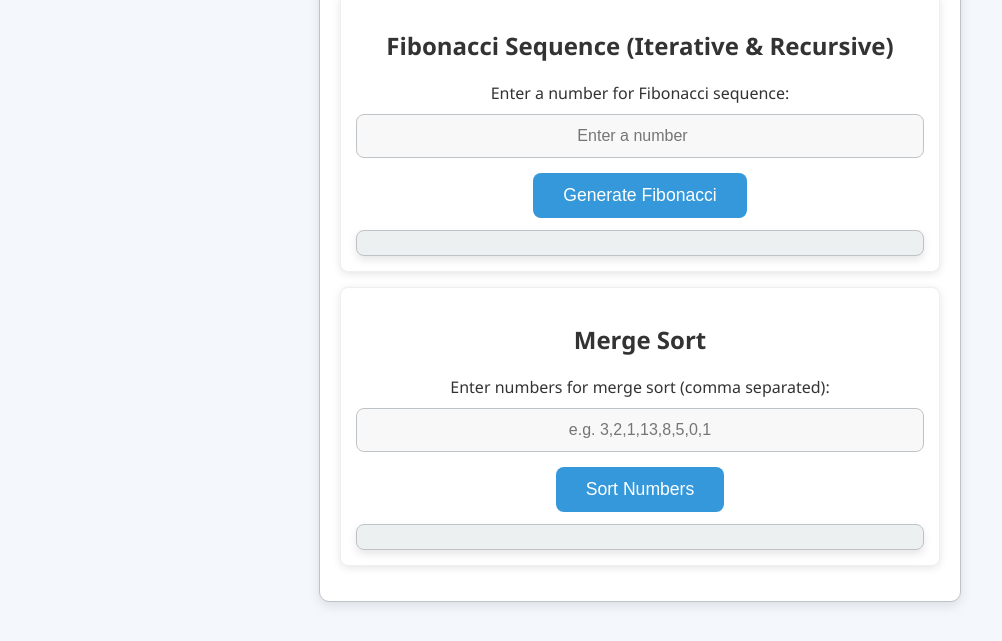
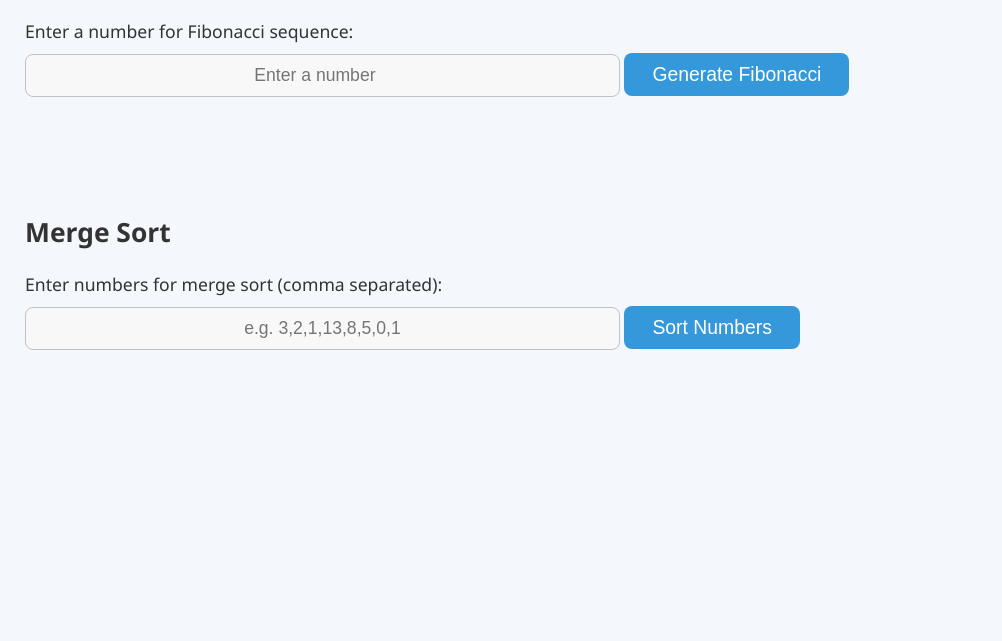
Before and after one commit to Anil-Gollapalli/qtrams_training, a plain HTML site: page recursion-project/index.html in a window 1280 px wide. Shown: the part 159-800 px from the top of the page, without its empty margins (0-1002 px from the left). Drawn offline with Linux system fonts and the light colour scheme.

Commit message:
Safe commit message

```diff
--- a/recursion-project/styles.css
+++ b/recursion-project/styles.css
@@ -1,64 +1,43 @@
-/* Global Styles */
 body {
     font-family: 'Segoe UI', Tahoma, Geneva, Verdana, sans-serif;
     margin: 0;
     padding: 0;
     background-color: #f4f7fc;
+    color: #333;
     display: flex;
-    justify-content: center;
-    align-items: center;
-    height: 100vh;
-    color: #333;
-    overflow: hidden;  /* Prevent scrolling */
+    height: 10%;
+    padding-left: 10px; /* Add padding to the left to avoid content touching edge */
 }
 
-/* Main Container */
-.container {
-    background-color: #ffffff;
-    padding: 20px;  /* Reduced padding */
-    border-radius: 10px;  /* Slightly smaller radius */
-    box-shadow: 0 4px 12px rgba(0, 0, 0, 0.1);
-    width: 100%;
-    max-width: 600px;  /* Reduced max-width */
-    text-align: center;
-    overflow: hidden;
-    border: 1px solid #bdc3c7;  /* Reduced border size */
+h1 {
+    font-size: 2em;
+    margin: 20px 10px; /* Adjusted margin */
+    color: #2c3e50;
+    font-weight: 700;
+    text-align: left;
 }
 
-/* Heading Styles */
-h1 {
-    font-size: 2.2em;  /* Slightly smaller font size */
-    margin-bottom: 20px;  /* Reduced margin */
-    color: #2c3e50;
-    font-weight: 700;
+.section {
+    margin-bottom: 15px;
+    padding: 15px;
+    font-size: 1.1em;
+    text-align: left;
 }
 
-/* Section Styles */
-.section {
-    margin-bottom: 15px;  /* Reduced margin */
-    background-color: #ffffff;
-    padding: 15px;  /* Reduced padding */
-    border-radius: 8px;  /* Smaller radius */
-    box-shadow: 0 2px 8px rgba(0, 0, 0, 0.1);
-    border: 1px solid #ecf0f1;
+input[type="number"],
+input[type="text"] {
+    padding: 10px;
+    width: 70%;
+    margin-top: 10px;
+    margin-bottom: 15px;
+    font-size: 1em;
+    background-color: #f8f8f8;
+    box-sizing: border-box;
+    border: 1px solid #bdc3c7;
+    text-align: center;
+    border-radius: 8px;
 }
 
-/* Input Fields */
-input[type="number"],
-input[type="text"] {
-    padding: 12px;  /* Reduced padding */
-    width: 100%;
-    margin-top: 10px;  /* Reduced margin */
-    margin-bottom: 15px;  /* Reduced margin */
-    border-radius: 8px;  /* Smaller border radius */
-    border: 1px solid #bdc3c7;  /* Reduced border size */
-    font-size: 1em;  /* Smaller font size */
-    background-color: #f8f8f8;
-    box-sizing: border-box;
-    text-align: center;
-}
-
-/* Focus Effect for Inputs */
 input[type="number"]:focus,
 input[type="text"]:focus {
     outline: none;
@@ -66,21 +45,19 @@ input[type="text"]:focus {
     background-color: #e6f7ff;
 }
 
-/* Button Styles */
 button {
-    padding: 12px 30px;  /* Reduced padding */
+    padding: 10px 28px;
     background-color: #3498db;
     color: white;
     border: none;
-    border-radius: 8px;  /* Smaller border radius */
+    border-radius: 8px;
     cursor: pointer;
-    font-size: 1.1em;  /* Slightly smaller font size */
+    font-size: 1.1em;
     transition: background-color 0.3s ease, transform 0.2s ease;
-    margin: 0 auto;
-    display: block;
+    margin: 10px 0;
+    display: inline-block;
 }
 
-/* Button Hover Effect */
 button:hover {
     background-color: #2980b9;
     transform: scale(1.05);
@@ -88,56 +65,34 @@ button:hover {
 
 /* Output Result Styles */
 #fibResult, #mergeSortResult {
-    margin-top: 12px;  /* Reduced margin */
-    font-size: 1em;  /* Slightly smaller font size */
+    margin-top: 5px;
+    font-size: 0.6em;
     font-weight: bold;
     color: #333;
-    padding: 12px;  /* Slightly reduced padding */
-    background-color: #ecf0f1;
-    border-radius: 8px;
-    border: 1px solid #bdc3c7;  /* Reduced border size */
-    box-shadow: 0 4px 8px rgba(0, 0, 0, 0.1);
-    max-width: 100%;
-    margin-left: auto;
-    margin-right: auto;
-    text-align: left;
-    white-space: pre-wrap;
-    word-wrap: break-word;
-    overflow-wrap: break-word;  /* Ensures long content breaks properly */
-    word-break: break-word;
-    height: auto;  /* Ensure height adjusts based on content */
-    max-height: 300px;  /* Limit the maximum height for content to prevent overflow */
-    overflow-y: auto;  /* Allow vertical scroll within the result box if needed */
+    background-color: transparent;
+    border: none;
+    padding: 0; /* Removed padding */
+    width: 20%;
+    height: 30px;
 }
 
-/* Output Result Heading */
 #fibResult h3, #mergeSortResult h3 {
-    font-size: 1.1em;  /* Slightly smaller heading */
+    font-size: 1.2em;
     color: #3498db;
-    margin-bottom: 8px;  /* Reduced margin */
+    margin-bottom: 8px;
 }
 
-/* Responsive Design */
 @media (max-width: 768px) {
-    .container {
-        padding: 15px;
-        max-width: 100%;
-    }
-
     h1 {
-        font-size: 1.8em;  /* Smaller heading font size for small screens */
-    }
-
-    button {
-        font-size: 1em;  /* Adjusted for small screens */
+        font-size: 1.6em;
     }
 
     input[type="number"],
     input[type="text"] {
-        font-size: 0.9em;  /* Adjusted font size for smaller screens */
+        font-size: 1em;
     }
 
     #fibResult, #mergeSortResult {
-        max-height: 200px;  /* Smaller max height for mobile screens */
+        font-size: 1em; /* Adjusted size for smaller screens */
     }
 }
```
